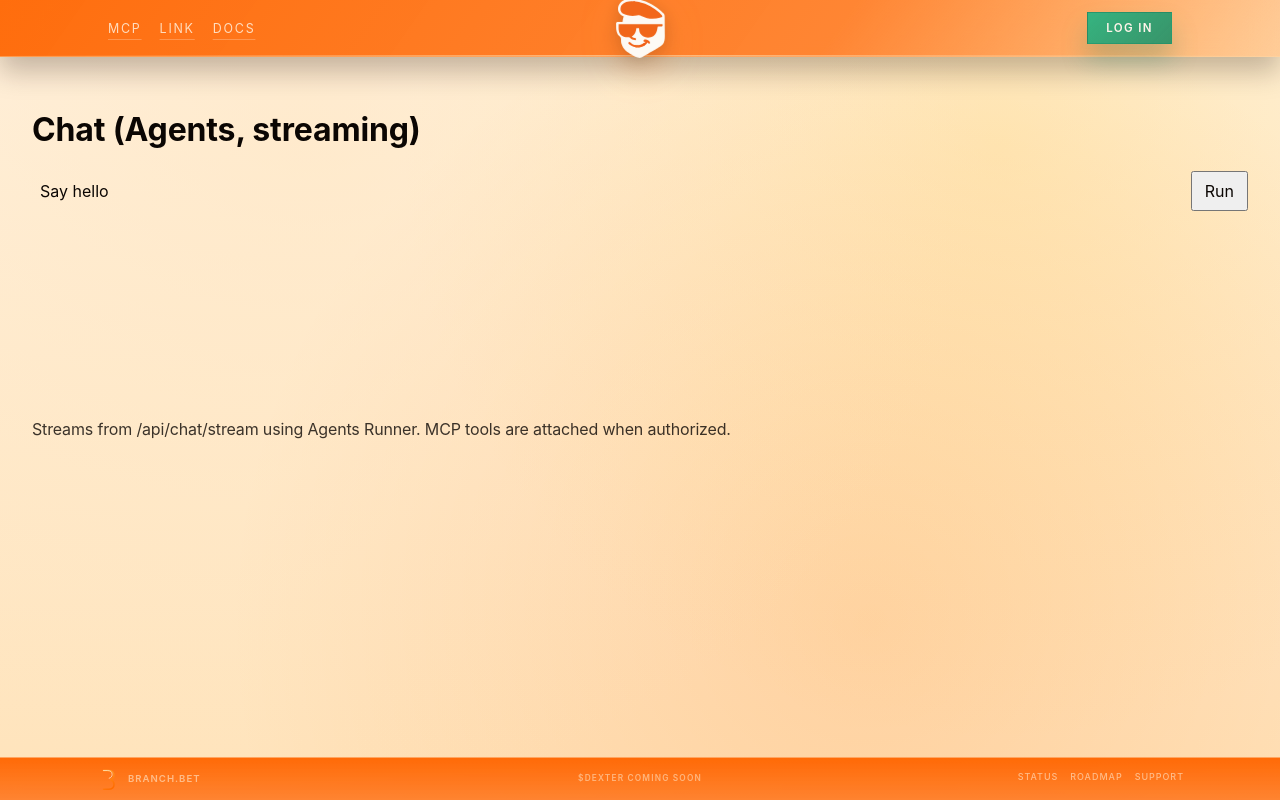
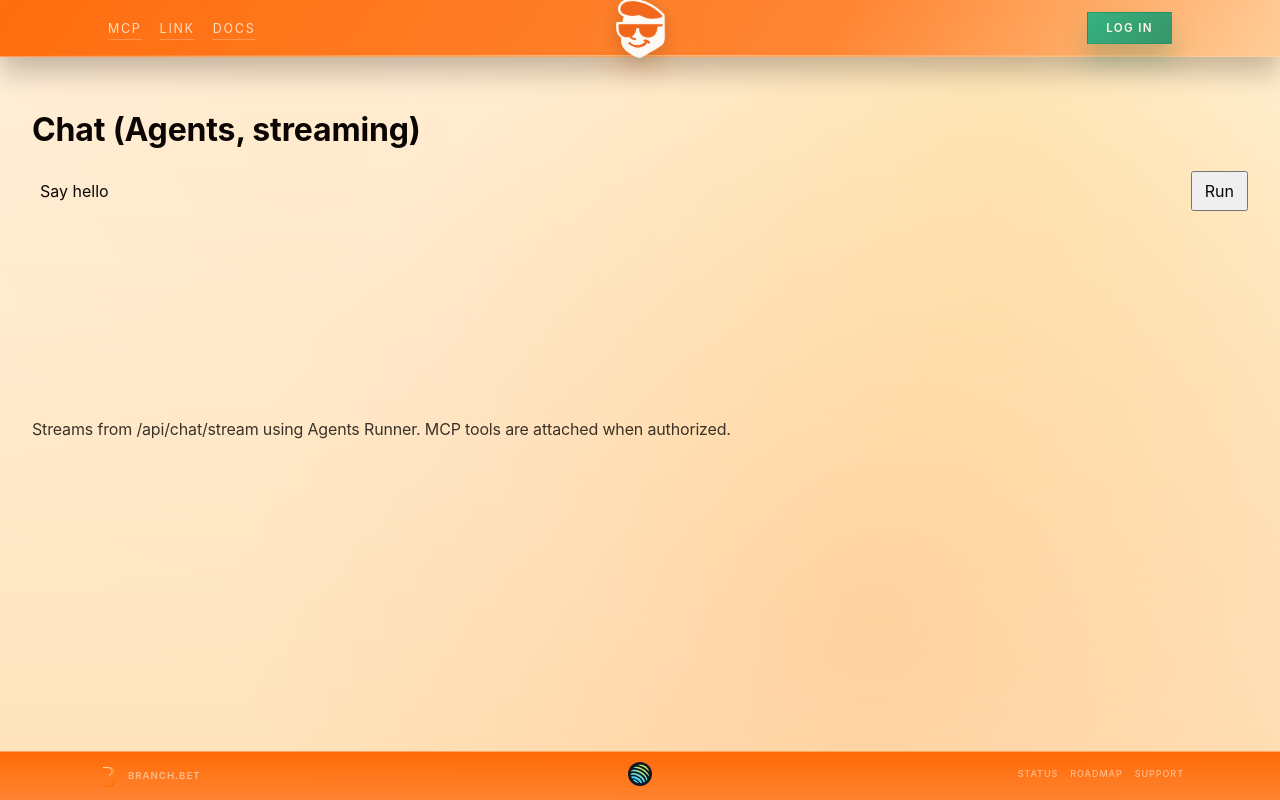
Before and after one commit to BranchManager69/dexter-fe, a Next.js app: page /chat in a window 1280 px wide. Built offline with nearby package versions, Linux system fonts and the light colour scheme; no server answers.

Commit message:
fe: update footer component to include icon and adjust global textarea font size for better readability

```diff
--- a/app/components/FooterSimple.module.css
+++ b/app/components/FooterSimple.module.css
@@ -44,6 +44,12 @@
   color: rgb(var(--color-neutral-200) / 0.6);
   width: 100%;
   padding: 2px 0;
+}
+
+.centerpieceIcon {
+  display: inline-block;
+  width: 24px;
+  height: auto;
 }
 .links {
   display: flex;
--- a/app/components/FooterSimple.tsx
+++ b/app/components/FooterSimple.tsx
@@ -22,7 +22,13 @@ export function FooterSimple() {
         <span>branch.bet</span>
       </a>
 
-      <div className={styles.centerpiece} aria-hidden="true">$DEXTER coming soon</div>
+      <div className={styles.centerpiece} aria-hidden="true">
+        <img
+          src="/assets/icons/jup.svg"
+          alt="Jupiter token"
+          className={styles.centerpieceIcon}
+        />
+      </div>
 
       <nav className={styles.links} aria-label="Footer links">
         {SITE.footerLinks.map((item) => (
--- a/app/globals.css
+++ b/app/globals.css
@@ -431,7 +431,7 @@ textarea {
   background: rgba(255, 249, 242, 0.95);
   padding: 10px 12px;
   color: rgba(42, 22, 11, 0.85);
-  font-size: 0.85rem;
+  font-size: 1rem;
 }
 
 .account-menu__input:focus-visible {
```
Also changed, not shown: public/assets/icons/jup.svg (added).
